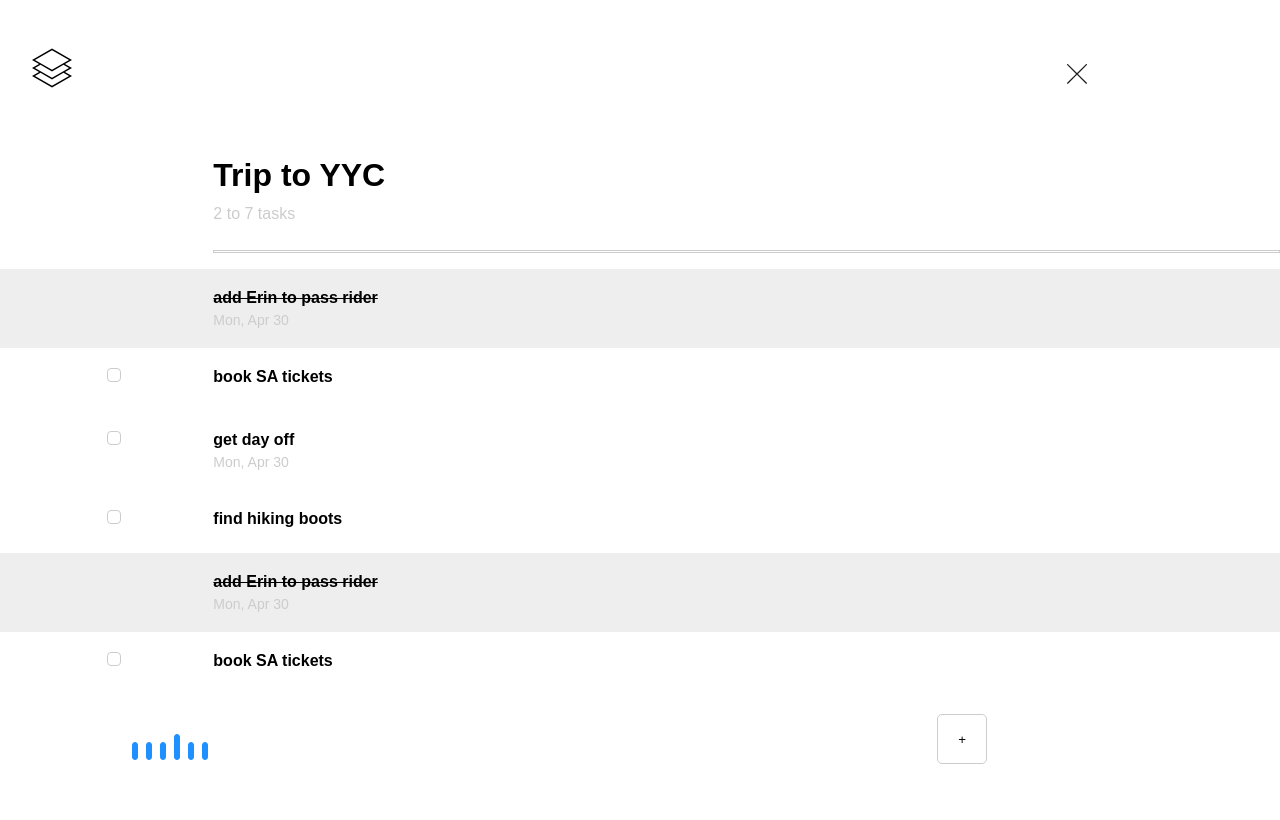
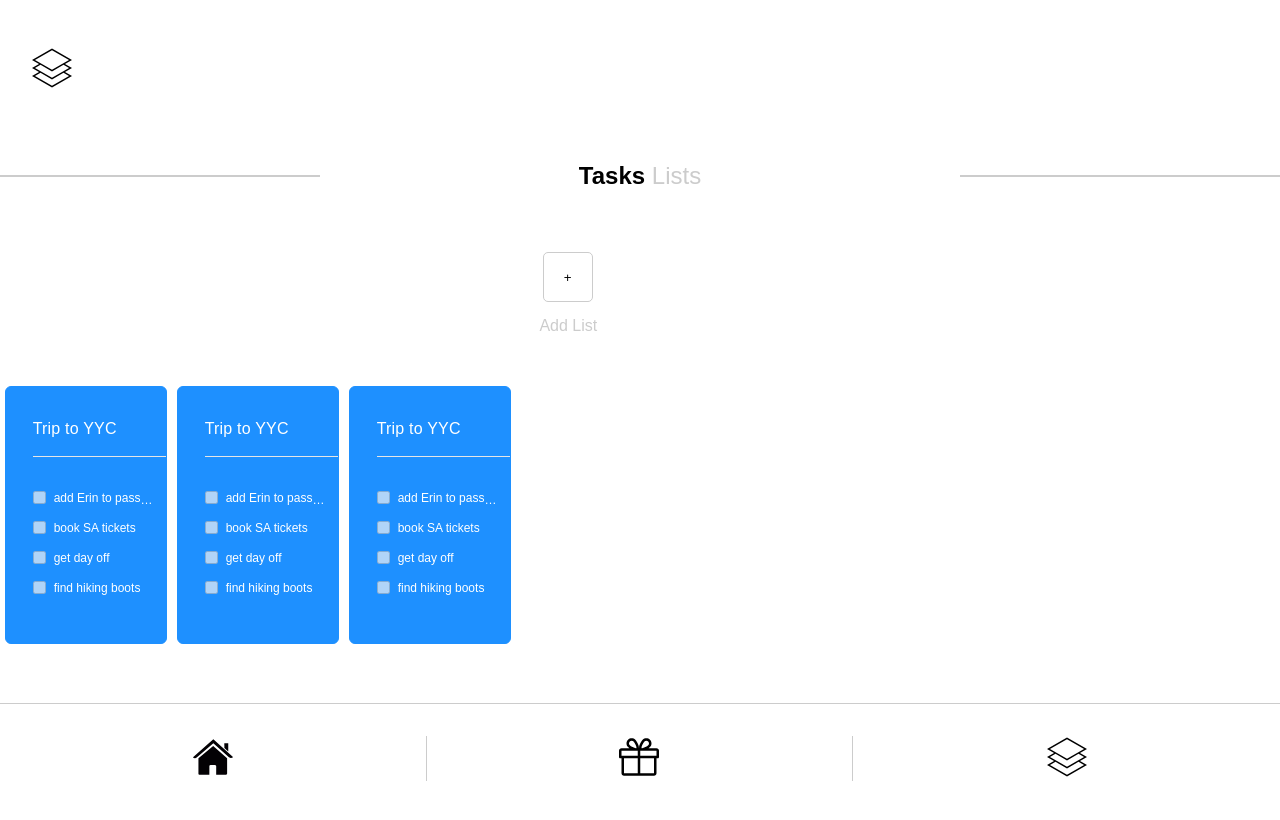
Before and after one commit to dlofran2/fancy-todo, a React app: page / in a window 1280 px wide. Shown: the top 820 px of the page. Built offline with nearby package versions, Linux system fonts and the light colour scheme.

Commit message:
Basic routing complete

```diff
--- a/src/App.js
+++ b/src/App.js
@@ -1,13 +1,17 @@
 import React, { Component } from 'react';
-// import TaskListContainer from './containers/TaskListContainer';
+import { Switch, Route } from 'react-router-dom';
+
+import TaskListContainer from './containers/TaskListContainer';
 import FullTaskContainer from './containers/FullTaskContainer';
 
 class App extends Component {
   render() {
     return (
       <main>
-        {/* <TaskListContainer /> */}
-        <FullTaskContainer />
+        <Switch>
+          <Route exact path="/" component={TaskListContainer} />
+          <Route exact path="/todo" component={FullTaskContainer} />
+        </Switch>
       </main>
     );
   }
--- a/src/components/Close/index.js
+++ b/src/components/Close/index.js
@@ -1,4 +1,5 @@
 import React, { Component } from 'react';
+import { Link } from 'react-router-dom';
 // import PropTypes from 'prop-types';
 
 import close from '../../assets/cancel.svg';
@@ -7,7 +8,11 @@ import styles from './Close.scss';
 
 class Close extends Component {
   render() {
-    return <img src={close} alt={'Close'} className={styles.close} />;
+    return (
+      <Link to="/">
+        <img src={close} alt={'Close'} className={styles.close} />
+      </Link>
+    );
   }
 }
 
--- a/src/components/MiniTodo/MiniTodo.scss
+++ b/src/components/MiniTodo/MiniTodo.scss
@@ -8,6 +8,8 @@
   display: grid;
   grid-auto-columns: 1fr 1fr 1fr 1fr 1fr 1fr 1fr 1fr 1fr 1fr 1fr 1fr 1fr;
   grid-template-rows: fit-content(1%);
+
+  text-decoration: none;
 }
 
 .title {
--- a/src/components/MiniTodo/index.js
+++ b/src/components/MiniTodo/index.js
@@ -1,5 +1,6 @@
 import React, { Component } from 'react';
 import PropTypes from 'prop-types';
+import { Link } from 'react-router-dom';
 
 import styles from './MiniTodo.scss';
 
@@ -14,10 +15,10 @@ class MiniTodo extends Component {
     ));
 
     return (
-      <div className={styles.container}>
+      <Link to="/todo" className={styles.container}>
         <h2 className={styles.title}>{title}</h2>
         <ul className={styles.miniTodoList}>{todosList}</ul>
-      </div>
+      </Link>
     );
   }
 }
--- a/src/index.js
+++ b/src/index.js
@@ -1,8 +1,15 @@
 import React from 'react';
 import ReactDOM from 'react-dom';
+import { BrowserRouter } from 'react-router-dom';
+
 import styles from './index.scss'; // eslint-disable-line
 import App from './App';
 import registerServiceWorker from './registerServiceWorker';
 
-ReactDOM.render(<App />, document.getElementById('root'));
+ReactDOM.render(
+  <BrowserRouter>
+    <App />
+  </BrowserRouter>,
+  document.getElementById('root'),
+);
 registerServiceWorker();
```
